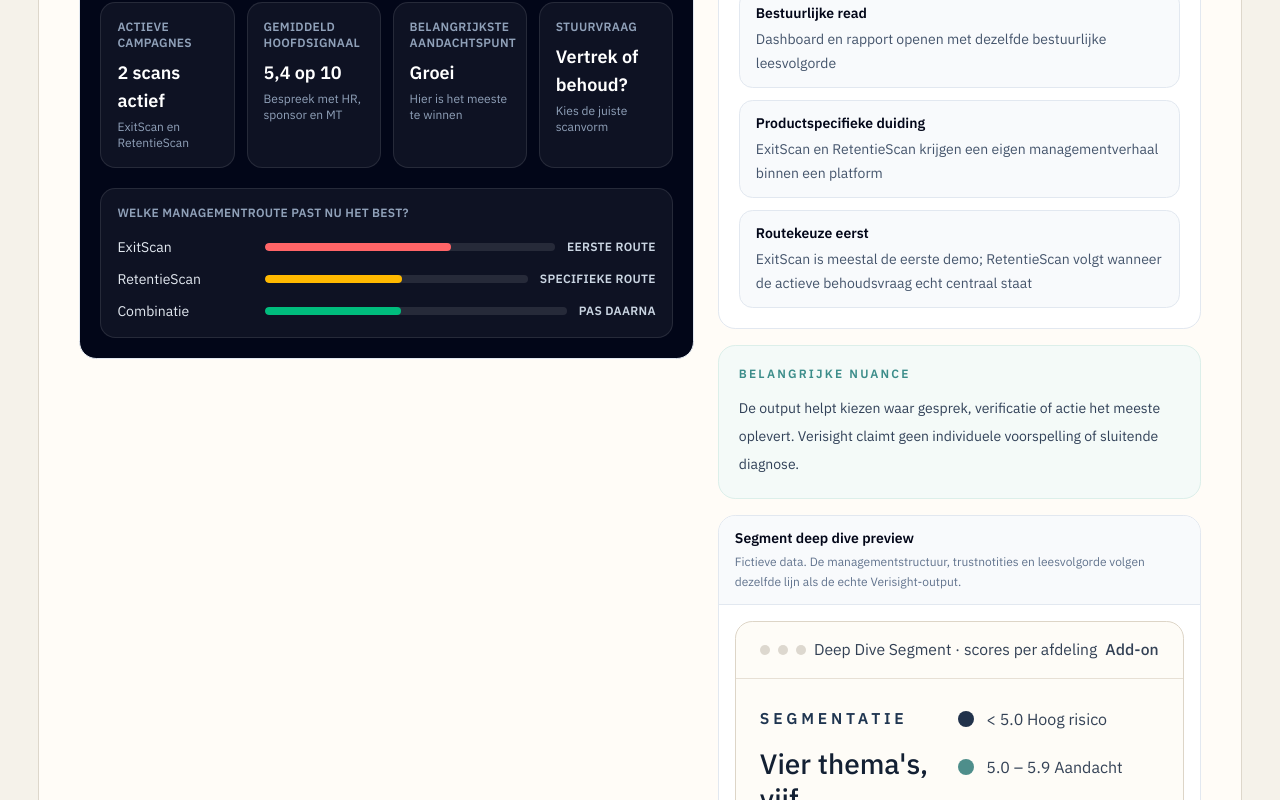
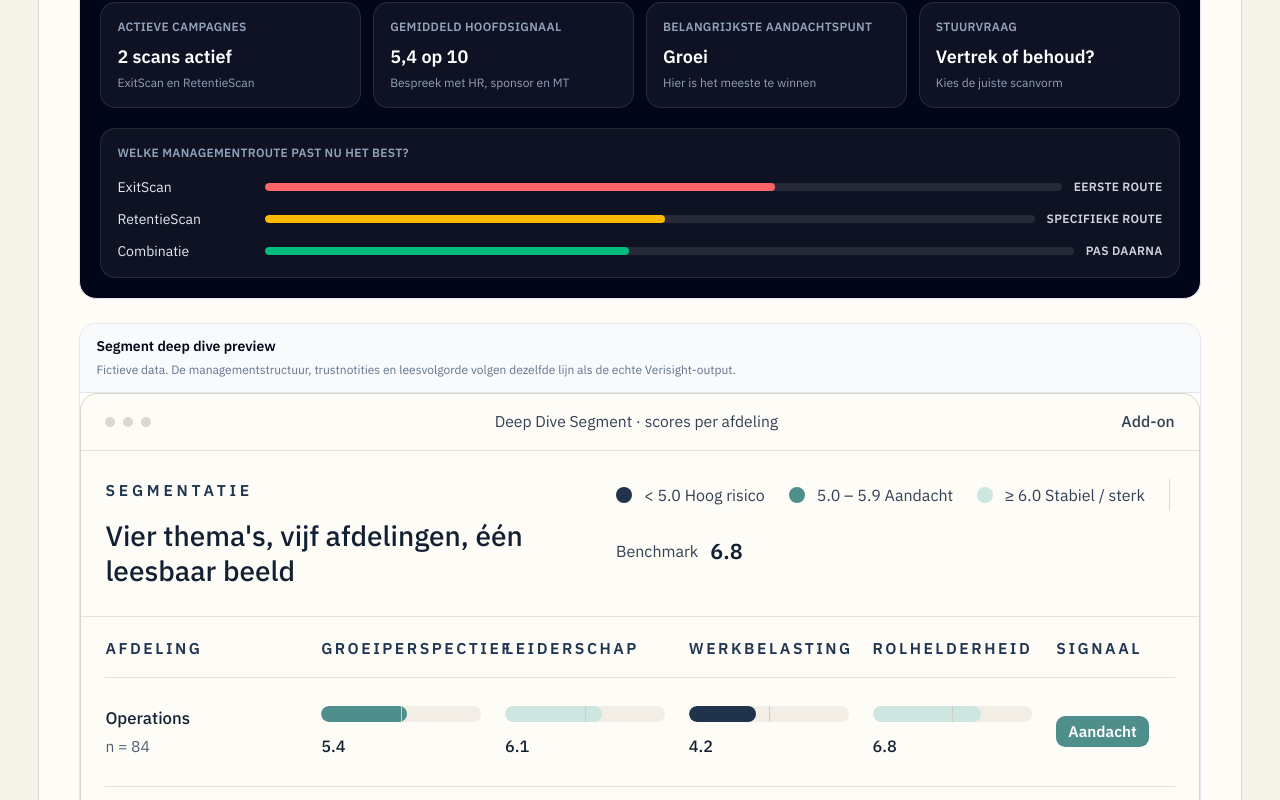
Before and after one commit to larshengel08-lang/VerisightSaaS, a Next.js app in the folder frontend/: page / in a window 1280 px wide. Shown: the part 2800-3600 px from the top of the page. Built offline with nearby package versions, Linux system fonts and the light colour scheme.

Commit message:
simplify homepage trust and preview layout

```diff
--- a/frontend/app/page.tsx
+++ b/frontend/app/page.tsx
@@ -27,16 +27,6 @@ function ShieldIcon() {
     <svg viewBox="0 0 24 24" aria-hidden="true" className="h-[18px] w-[18px]" fill="none" stroke="currentColor" strokeWidth="1.8" strokeLinecap="round" strokeLinejoin="round">
       <path d="M12 3l7 3.5V12c0 4.2-2.8 7.4-7 9-4.2-1.6-7-4.8-7-9V6.5L12 3Z" />
       <path d="m9.5 12 1.7 1.7 3.3-3.4" />
-    </svg>
-  )
-}
-
-function SparklesIcon() {
-  return (
-    <svg viewBox="0 0 24 24" aria-hidden="true" className="h-[18px] w-[18px]" fill="none" stroke="currentColor" strokeWidth="1.8" strokeLinecap="round" strokeLinejoin="round">
-      <path d="M12 3l1.7 4.3L18 9l-4.3 1.7L12 15l-1.7-4.3L6 9l4.3-1.7L12 3Z" />
-      <path d="M19 15l.9 2.1L22 18l-2.1.9L19 21l-.9-2.1L16 18l2.1-.9L19 15Z" />
-      <path d="M5 14l.7 1.6L7.3 16l-1.6.7L5 18.3l-.7-1.6L2.7 16l1.6-.7L5 14Z" />
     </svg>
   )
 }
@@ -79,11 +69,6 @@ const trustPoints = [
     title: 'Methodologisch onderbouwd',
     body: 'Vragen en weging zijn gebaseerd op gevalideerd onderzoek naar vertrek en behoud.',
     icon: ChartIcon,
-  },
-  {
-    title: 'Geen individuele voorspellingen',
-    body: 'Verisight ondersteunt prioritering en gesprek, niet diagnose of voorspelling op persoonsniveau.',
-    icon: SparklesIcon,
   },
 ] as const
 
--- a/frontend/components/marketing/preview-slider.tsx
+++ b/frontend/components/marketing/preview-slider.tsx
@@ -195,27 +195,9 @@ export function PreviewSlider({ variant = 'portfolio' }: PreviewSliderProps) {
         ))}
       </div>
 
-      <div className="mt-6 grid gap-6 xl:grid-cols-[minmax(0,1.12fr)_minmax(18rem,0.88fr)]">
+      <div className="mt-6 space-y-6">
         <div className="min-w-0">
           <PreviewCanvas variant={variant} current={current} />
-        </div>
-
-        <div className="grid gap-4 self-start">
-          <div className="rounded-[1.08rem] border border-slate-200 bg-white p-5">
-            <p className="text-xs font-bold uppercase tracking-[0.18em] text-slate-400">Wat deze preview laat zien</p>
-            <div className="mt-4 space-y-3">
-              {copy.proofNotes.slice(0, 3).map(([title, body]) => (
-                <div key={title} className="rounded-[0.85rem] border border-slate-200 bg-slate-50 px-4 py-3">
-                  <p className="text-sm font-semibold text-slate-950">{title}</p>
-                  <p className="mt-1 text-sm leading-6 text-slate-600">{body}</p>
-                </div>
-              ))}
-            </div>
-          </div>
-
-          <div className="rounded-[1.08rem] border border-[#DCEFEA] bg-[#F4FAF8] p-5">
-            <p className="text-xs font-bold uppercase tracking-[0.18em] text-[#3C8D8A]">Belangrijke nuance</p>
-            <p className="mt-3 text-sm leading-7 text-slate-700">{copy.nuance}</p>
         </div>
 
         <div className="overflow-hidden rounded-[1.08rem] border border-slate-200 bg-white">
@@ -225,9 +207,8 @@ export function PreviewSlider({ variant = 'portfolio' }: PreviewSliderProps) {
               <p className="mt-1 text-xs leading-5 text-slate-500">{copy.demoBody}</p>
             </div>
           </div>
-            <div className="p-4">
+          <div className="p-0">
             <SegmentDeepDiveVisual />
-            </div>
           </div>
         </div>
       </div>
```
Lines whose indentation alone changed are shown as unchanged.
